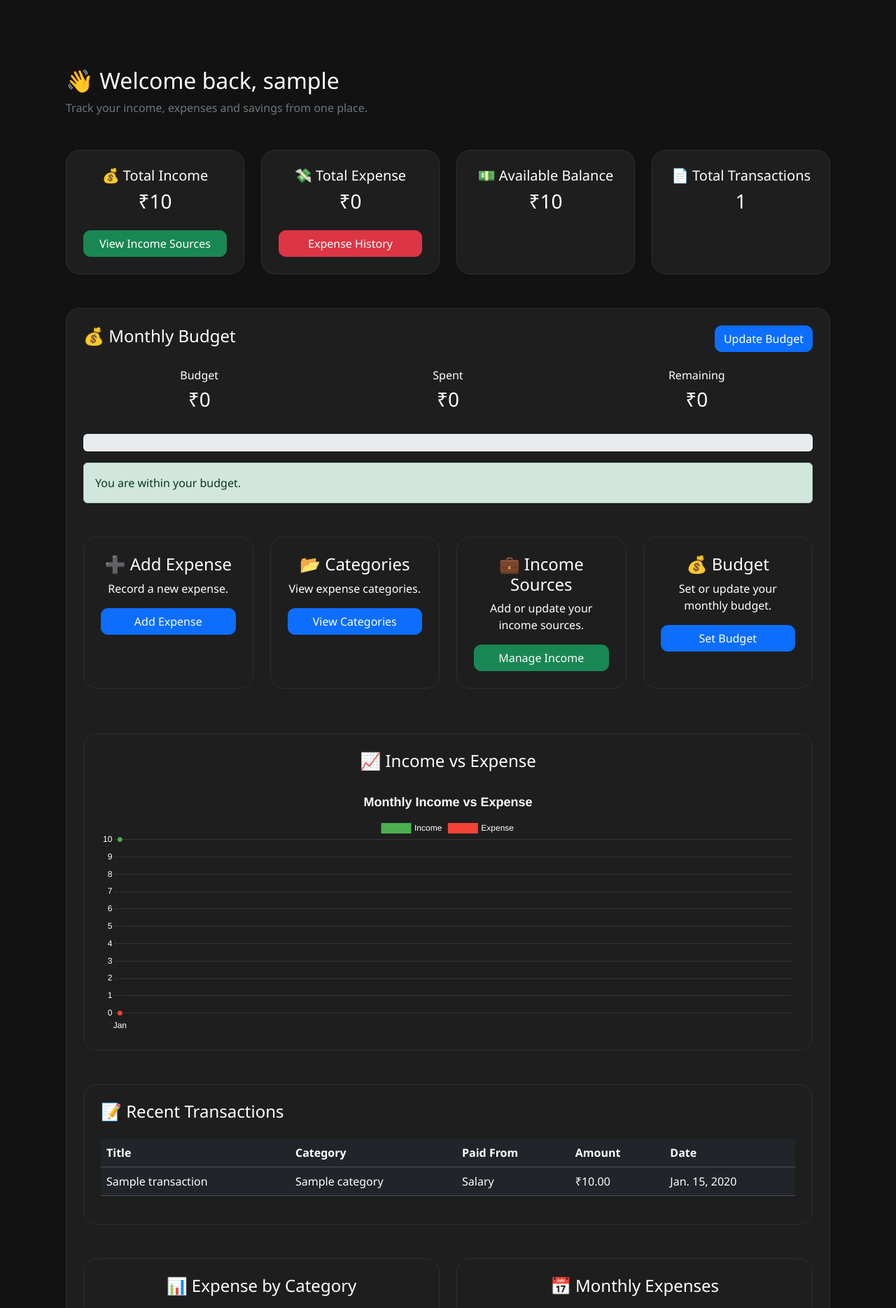
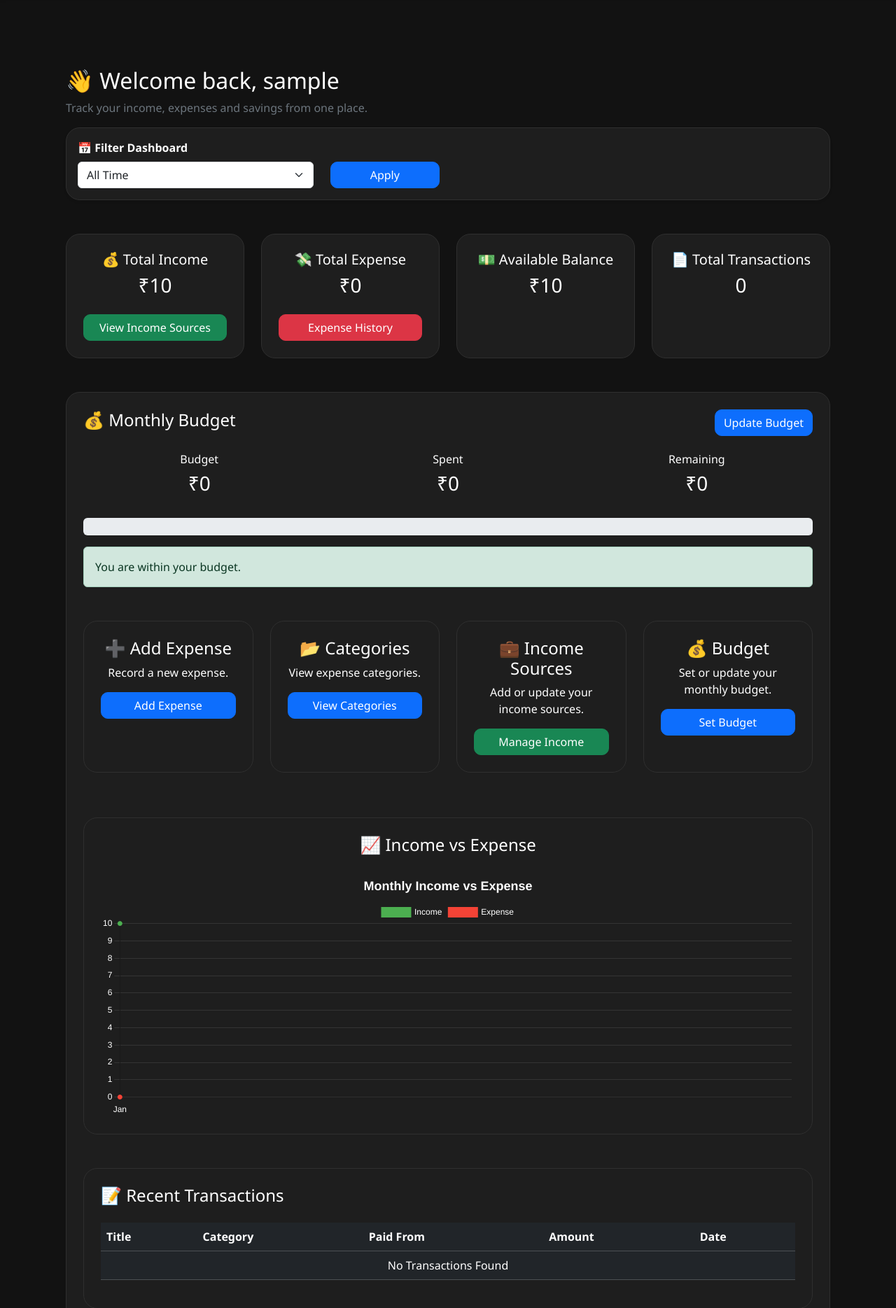
Before and after one commit to subratmaharana/expense-tracker, a Django app: page /expenses/dashboard/ in a window 1280 px wide. Shown: the part 68-1937 px from the top of the page at 70% size. Run offline with Django 5.2, Linux system fonts and the light colour scheme; a user stored in the database is signed in; tables that the repository leaves empty hold one stand-in row (values such as "Sample post").

Commit message:
feat: Add dashboard date filters and analytics support

```diff
--- a/backend/expenses/views.py
+++ b/backend/expenses/views.py
@@ -1,4 +1,5 @@
-from datetime import datetime
+from datetime import datetime, timedelta
+from django.utils import timezone
 from django.http import HttpResponse
 from django.contrib.auth.decorators import login_required
 from django.db.models import Sum
@@ -29,14 +30,107 @@ def home(request):
 @login_required
 def dashboard(request):
 
-    total_income = IncomeSource.objects.filter(
-        user=request.user
-    ).aggregate(total=Sum("amount"))["total"] or 0
+    # ----------------------------
+    # Dashboard Filter
+    # ----------------------------
 
-    total_expense = Transaction.objects.filter(
+    selected_filter = request.GET.get("filter", "all")
+
+    today = timezone.now().date()
+
+    expense_queryset = Transaction.objects.filter(
         user=request.user,
         transaction_type="Expense"
-    ).aggregate(total=Sum("amount"))["total"] or 0
+    )
+
+    income_queryset = IncomeSource.objects.filter(
+        user=request.user
+    )
+
+    if selected_filter == "today":
+
+        expense_queryset = expense_queryset.filter(
+            date=today
+        )
+
+        income_queryset = income_queryset.filter(
+            date=today
+        )
+
+    elif selected_filter == "week":
+
+        start_week = today - timedelta(days=today.weekday())
+
+        expense_queryset = expense_queryset.filter(
+            date__gte=start_week
+        )
+
+        income_queryset = income_queryset.filter(
+            date__gte=start_week
+        )
+
+    elif selected_filter == "month":
+
+        expense_queryset = expense_queryset.filter(
+            date__month=today.month,
+            date__year=today.year
+        )
+
+        income_queryset = income_queryset.filter(
+            date__month=today.month,
+            date__year=today.year
+        )
+
+    elif selected_filter == "last_month":
+
+        if today.month == 1:
+            month = 12
+            year = today.year - 1
+        else:
+            month = today.month - 1
+            year = today.year
+
+        expense_queryset = expense_queryset.filter(
+            date__month=month,
+            date__year=year
+        )
+
+        income_queryset = income_queryset.filter(
+            date__month=month,
+            date__year=year
+        )
+
+    elif selected_filter == "year":
+
+        expense_queryset = expense_queryset.filter(
+            date__year=today.year
+        )
+
+        income_queryset = income_queryset.filter(
+            date__year=today.year
+        )
+
+    # ----------------------------
+    # Summary Cards
+    # ----------------------------
+
+    total_income = income_queryset.aggregate(
+        total=Sum("amount")
+    )["total"] or 0
+
+    total_expense = expense_queryset.aggregate(
+        total=Sum("amount")
+    )["total"] or 0
+
+    remaining_balance = total_income - total_expense
+
+    total_transactions = expense_queryset.count()
+
+    recent_transactions = expense_queryset.order_by("-date")[:5]
+
+    # ----------------------------
+    # Budget
+    # ----------------------------
 
     current_month = datetime.now().month
     current_year = datetime.now().year
@@ -54,118 +148,177 @@ def dashboard(request):
     budget_used = 0
 
     if budget_amount > 0:
+
         budget_used = (total_expense / budget_amount) * 100
 
     if budget_used > 100:
+
         budget_used = 100
 
     budget_status = "success"
     budget_message = "You are within your budget."
 
     if budget_used >= 70 and budget_used < 90:
-       budget_status = "warning"
-       budget_message = "Warning! You have used over 70% of your budget."
+
+        budget_status = "warning"
+
+        budget_message = (
+            "Warning! You have used over 70% of your budget."
+        )
 
     elif budget_used >= 90:
+
         budget_status = "danger"
-        budget_message = "Alert! Your budget is almost exhausted."
 
-    remaining_balance = total_income - total_expense
+        budget_message = (
+            "Alert! Your budget is almost exhausted."
+        )
 
-    total_transactions = Transaction.objects.filter(
-        user=request.user
-    ).count()
-
-    recent_transactions = Transaction.objects.filter(
-        user=request.user
-    ).order_by("-date")[:5]
+    # ----------------------------
+    # Pie Chart
+    # ----------------------------
 
     category_expenses = (
-        Transaction.objects.filter(
-            user=request.user,
-            transaction_type="Expense"
-        )
+        expense_queryset
         .values("category__name")
         .annotate(total=Sum("amount"))
     )
 
-    monthly_expenses=(
-    Transaction.objects.filter(
-        user=request.user,
-        transaction_type="Expense"
+    chart_labels = []
+    chart_data = []
+
+    for item in category_expenses:
+
+        chart_labels.append(item["category__name"])
+
+        chart_data.append(float(item["total"]))
+
+    # ----------------------------
+    # Continue in Part 2
+    # ----------------------------
+    # ----------------------------
+    # Monthly Expense Bar Chart
+    # ----------------------------
+
+    monthly_expenses = (
+        expense_queryset
+        .annotate(month=TruncMonth("date"))
+        .values("month")
+        .annotate(total=Sum("amount"))
+        .order_by("month")
     )
-    .annotate(month=TruncMonth("date"))
-    .values("month")
-    .annotate(total=Sum("amount"))
-    .order_by("month")
-    )
-    monthly_income=(
-    IncomeSource.objects.filter(
-        user=request.user
-    )
-    .annotate(month=TruncMonth("date"))
-    .values("month")
-    .annotate(total=Sum("amount"))
-    .order_by("month")
-)
 
-    line_labels=[]
-    income_data=[]
-    expense_data=[]
-
-    income_dict={}
-    expense_dict={}
-
-    for item in monthly_income:
-        income_dict[item["month"].strftime("%b")]=float(item["total"])
-
-    for item in monthly_expenses:
-        expense_dict[item["month"].strftime("%b")]=float(item["total"])
-
-    months=["Jan","Feb","Mar","Apr","May","Jun","Jul","Aug","Sep","Oct","Nov","Dec"]
-
-    for month in months:
-        if month in income_dict or month in expense_dict:
-            line_labels.append(month)
-            income_data.append(income_dict.get(month,0))
-            expense_data.append(expense_dict.get(month,0))
-
-    bar_labels=[]
-    bar_data=[]
+    bar_labels = []
+    bar_data = []
 
     for item in monthly_expenses:
         bar_labels.append(item["month"].strftime("%b"))
         bar_data.append(float(item["total"]))
 
-    chart_labels = []
-    chart_data = []
+    # ----------------------------
+    # Income vs Expense Line Chart
+    # ----------------------------
 
-    for item in category_expenses:
-        chart_labels.append(item["category__name"])
-        chart_data.append(float(item["total"]))
+    monthly_income = (
+        income_queryset
+        .annotate(month=TruncMonth("date"))
+        .values("month")
+        .annotate(total=Sum("amount"))
+        .order_by("month")
+    )
+
+    income_dict = {}
+    expense_dict = {}
+
+    for item in monthly_income:
+        income_dict[item["month"].strftime("%b")] = float(item["total"])
+
+    for item in monthly_expenses:
+        expense_dict[item["month"].strftime("%b")] = float(item["total"])
+
+    months = [
+        "Jan", "Feb", "Mar", "Apr", "May", "Jun",
+        "Jul", "Aug", "Sep", "Oct", "Nov", "Dec"
+    ]
+
+    line_labels = []
+    income_data = []
+    expense_data = []
+
+    for month in months:
+        if month in income_dict or month in expense_dict:
+            line_labels.append(month)
+            income_data.append(income_dict.get(month, 0))
+            expense_data.append(expense_dict.get(month, 0))
+
+    # ----------------------------
+    # Spending Analytics
+    # ----------------------------
+
+    top_category = (
+        expense_queryset
+        .values("category__name")
+        .annotate(total=Sum("amount"))
+        .order_by("-total")
+        .first()
+    )
+
+    highest_expense = (
+        expense_queryset
+        .order_by("-amount")
+        .first()
+    )
+
+    average_daily_spending = 0
+
+    if total_expense > 0:
+        average_daily_spending = round(total_expense / 30, 2)
+
+    monthly_transactions = expense_queryset.filter(
+        date__month=datetime.now().month,
+        date__year=datetime.now().year
+    ).count()
+
+    # ----------------------------
+    # Context
+    # ----------------------------
 
     context = {
+        "selected_filter": selected_filter,
+
         "total_income": total_income,
         "total_expense": total_expense,
         "remaining_balance": remaining_balance,
         "total_transactions": total_transactions,
         "recent_transactions": recent_transactions,
+
         "chart_labels": chart_labels,
         "chart_data": chart_data,
-        "bar_labels":bar_labels,
-        "bar_data":bar_data,
-        "line_labels":line_labels,
-        "income_data":income_data,
-        "expense_data":expense_data,
+
+        "bar_labels": bar_labels,
+        "bar_data": bar_data,
+
+        "line_labels": line_labels,
+        "income_data": income_data,
+        "expense_data": expense_data,
+
         "budget_amount": budget_amount,
         "remaining_budget": remaining_budget,
         "budget_used": budget_used,
         "budget_status": budget_status,
         "budget_message": budget_message,
+
+        "top_category": top_category,
+        "highest_expense": highest_expense,
+        "average_daily_spending": average_daily_spending,
+        "monthly_transactions": monthly_transactions,
     }
 
-    return render(request, "expenses/dashboard.html", context)
-
+    return render(
+        request,
+        "expenses/dashboard.html",
+        context,
+    )
 
 @login_required
 def view_category(request):
--- a/backend/templates/expenses/dashboard.html
+++ b/backend/templates/expenses/dashboard.html
@@ -11,6 +11,64 @@
     <p class="text-secondary">
         Track your income, expenses and savings from one place.
     </p>
+
+    <div class="card shadow-sm mb-4">
+        <div class="card-body">
+
+            <form method="GET">
+
+                <div class="row align-items-end">
+
+                    <div class="col-md-4">
+
+                        <label class="form-label fw-bold">
+                            📅 Filter Dashboard
+                        </label>
+
+                        <select name="filter" class="form-select">
+
+                            <option value="all" {% if selected_filter == "all" %}selected{% endif %}>
+                                All Time
+                            </option>
+
+                            <option value="today" {% if selected_filter == "today" %}selected{% endif %}>
+                                Today
+                            </option>
+
+                            <option value="week" {% if selected_filter == "week" %}selected{% endif %}>
+                                This Week
+                            </option>
+
+                            <option value="month" {% if selected_filter == "month" %}selected{% endif %}>
+                                This Month
+                            </option>
+
+                            <option value="last_month" {% if selected_filter == "last_month" %}selected{% endif %}>
+                                Last Month
+                            </option>
+
+                            <option value="year" {% if selected_filter == "year" %}selected{% endif %}>
+                                This Year
+                            </option>
+
+                        </select>
+
+                    </div>
+
+                    <div class="col-md-2">
+
+                        <button type="submit" class="btn btn-primary w-100">
+                            Apply
+                        </button>
+
+                    </div>
+
+                </div>
+
+            </form>
+
+        </div>
+    </div>
 
     <!-- Summary Cards -->
 
```
